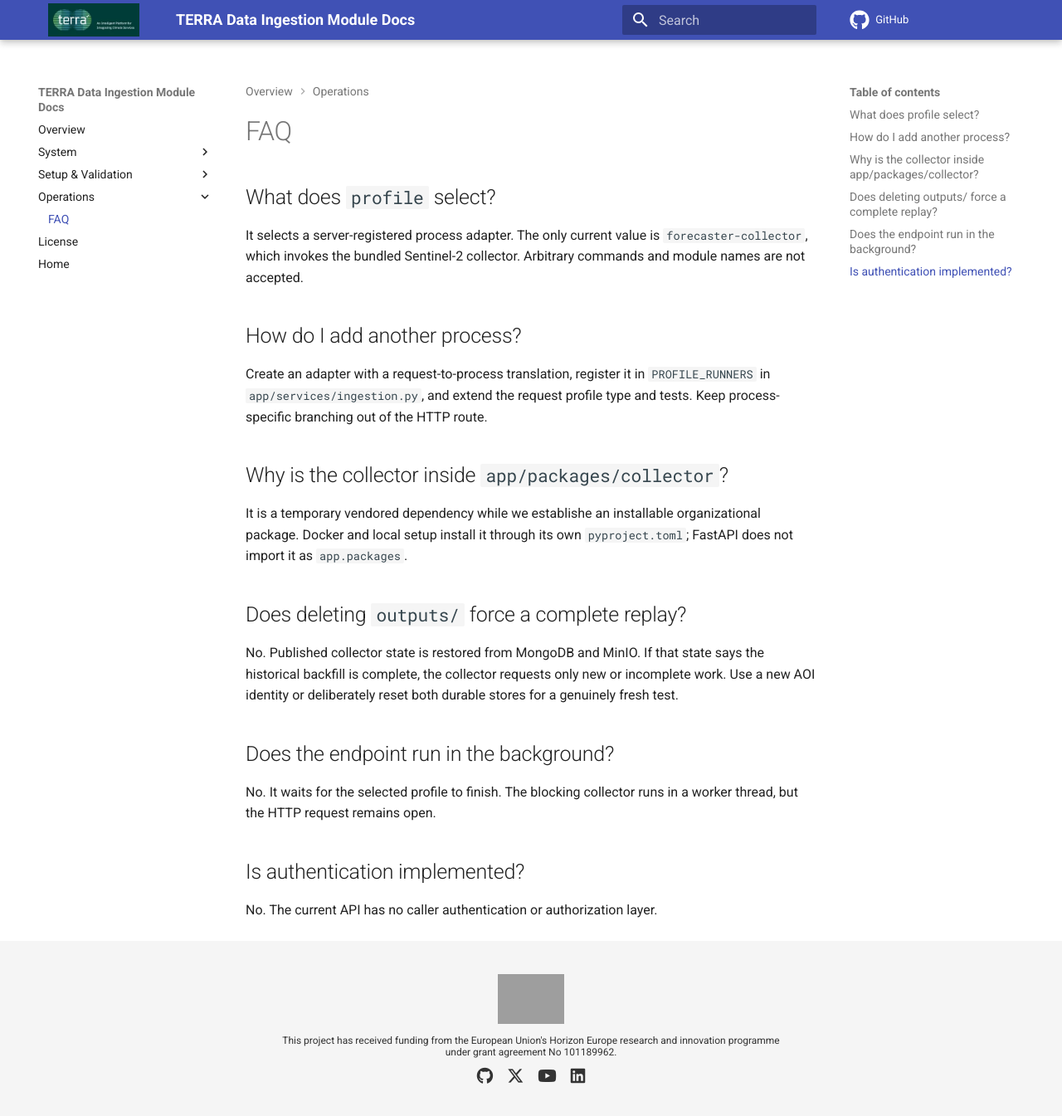
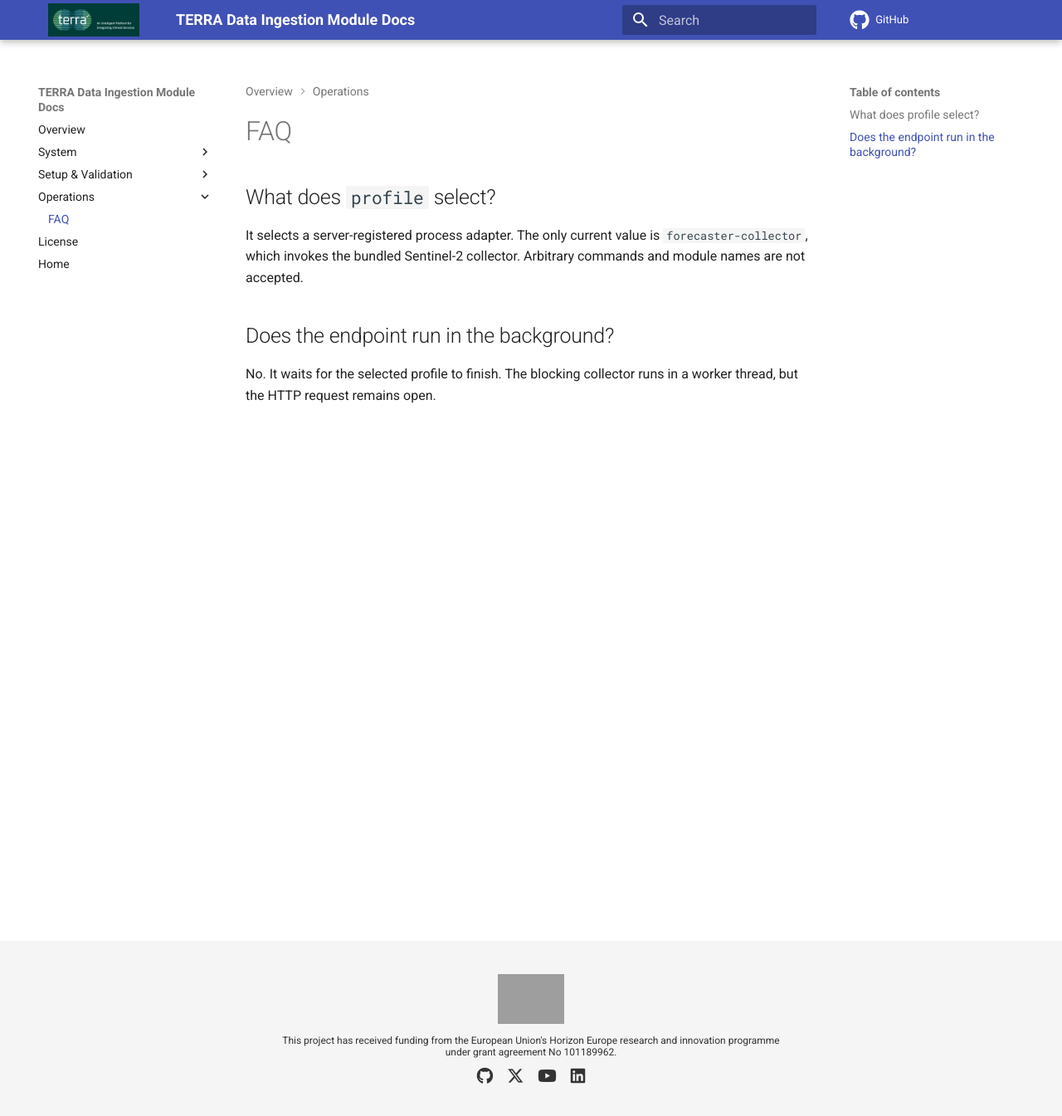
Before and after one commit to terra-horizon/Data_ingestion_module, an MkDocs documentation site: the page built from docs/docs/faq.md, in a window 1280 px wide and 1349 px high. Shown: the top 1345 px of the window at 83% size. Built offline with MkDocs 1.6.1 and Material for MkDocs 9.7.7, drawn with Linux system fonts in a browser that asks for light colours; comment, search, counter and statistics services are not loaded; the version menu is left out; grey boxes are pictures that could not be loaded.

```diff
--- a/docs/docs/faq.md
+++ b/docs/docs/faq.md
@@ -6,30 +6,7 @@ It selects a server-registered process adapter. The only current value is
 `forecaster-collector`, which invokes the bundled Sentinel-2 collector.
 Arbitrary commands and module names are not accepted.
 
-## How do I add another process?
-
-Create an adapter with a request-to-process translation, register it in
-`PROFILE_RUNNERS` in `app/services/ingestion.py`, and extend the request profile
-type and tests. Keep process-specific branching out of the HTTP route.
-
-## Why is the collector inside `app/packages/collector`?
-
-It is a temporary vendored dependency while we establishe an
-installable organizational package. Docker and local setup install it through
-its own `pyproject.toml`; FastAPI does not import it as `app.packages`.
-
-## Does deleting `outputs/` force a complete replay?
-
-No. Published collector state is restored from MongoDB and MinIO. If that state
-says the historical backfill is complete, the collector requests only new or
-incomplete work. Use a new AOI identity or deliberately reset both durable
-stores for a genuinely fresh test.
-
 ## Does the endpoint run in the background?
 
 No. It waits for the selected profile to finish. The blocking collector runs in
 a worker thread, but the HTTP request remains open.
-
-## Is authentication implemented?
-
-No. The current API has no caller authentication or authorization layer.
```
Also changed, not shown: docs/docs/configuration.md (+0 -7 lines), docs/docs/qa.md (+0 -6 lines).
